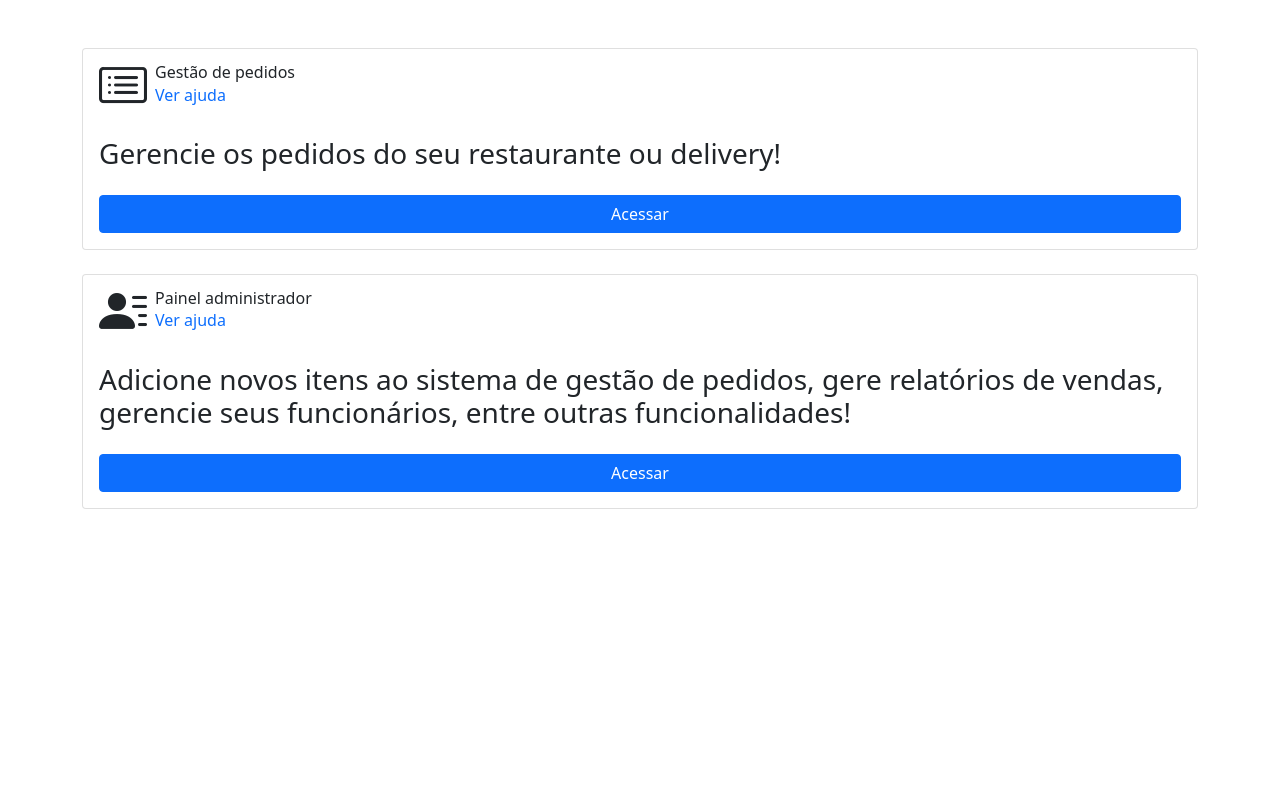
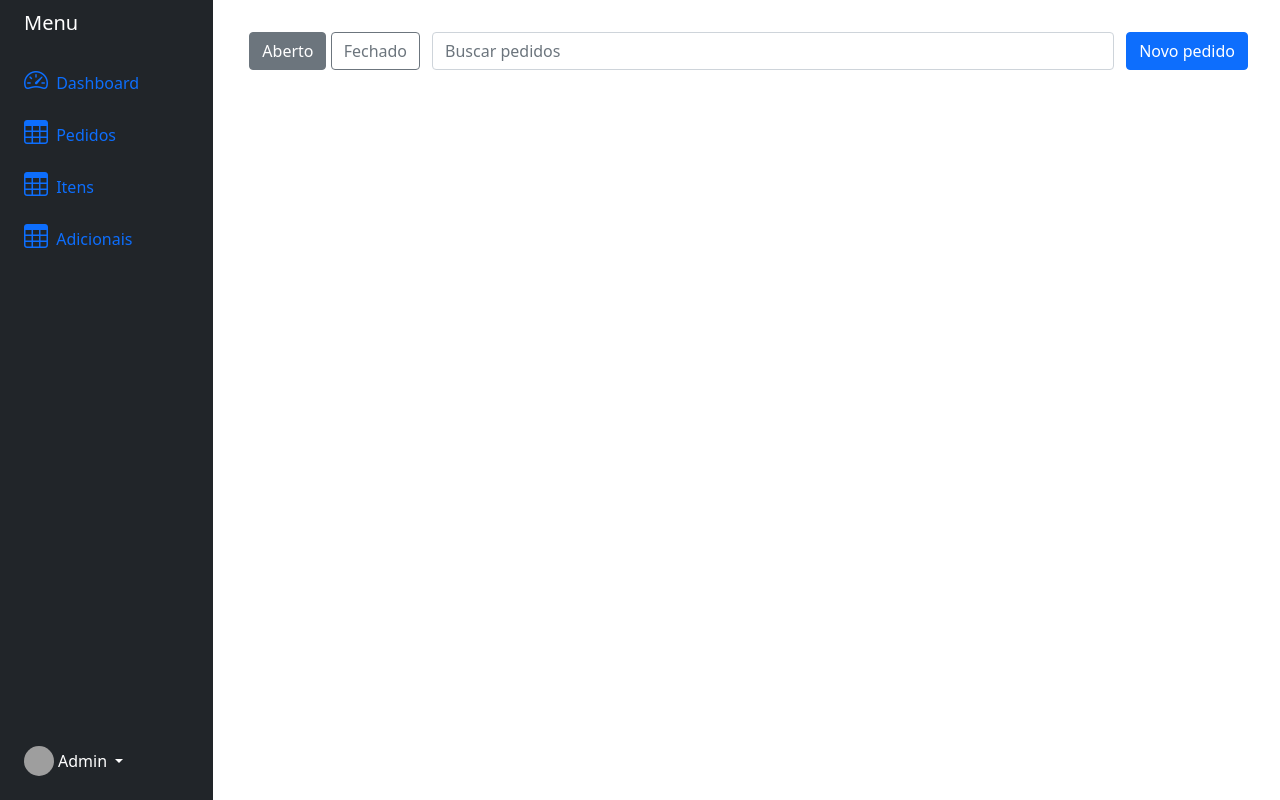
Before and after one commit to demetrius-mp/order-manager, a FastAPI app: page / in a window 1280 px wide. Run offline with FastAPI, Linux system fonts and the light colour scheme; data that the repository does not hold is empty; some libraries are stand-ins or nearby versions; grey boxes are pictures that could not be loaded.

Commit message:
refactor: admin panel with orders route

```diff
--- a/app/frontend/templates/base.html
+++ b/app/frontend/templates/base.html
@@ -15,7 +15,64 @@
 
 <body>
 
-    {% block content %}{% endblock content %}
+    <div class="container-fluid">
+        <div class="row flex-nowrap">
+            <div class="col-auto col-md-3 col-xl-2 px-sm-2 px-0 bg-dark">
+                <div class="d-flex flex-column align-items-center align-items-sm-start px-3 pt-2 text-white min-vh-100">
+                    <a href="/"
+                        class="d-flex align-items-center pb-3 mb-md-0 me-md-auto text-white text-decoration-none">
+                        <span class="fs-5 d-none d-sm-inline">Menu</span>
+                    </a>
+                    <ul class="nav nav-pills flex-column mb-sm-auto mb-0 align-items-center align-items-sm-start"
+                        id="menu">
+                        <li>
+                            <a href="#" class="nav-link px-0 align-middle">
+                                <i class="fs-4 bi-speedometer2"></i> <span
+                                    class="ms-1 d-none d-sm-inline">Dashboard</span>
+                            </a>
+                        </li>
+                        <li>
+                            <a href="{{ url_for('pedidos') }}" class="nav-link px-0 align-middle">
+                                <i class="fs-4 bi-table"></i> <span class="ms-1 d-none d-sm-inline">Pedidos</span></a>
+                        </li>
+                        <li>
+                            <a href="#" class="nav-link px-0 align-middle">
+                                <i class="fs-4 bi-table"></i> <span class="ms-1 d-none d-sm-inline">Itens</span></a>
+                            </a>
+                        </li>
+                        <li>
+                            <a href="#" class="nav-link px-0 align-middle">
+                                <i class="fs-4 bi-table"></i> <span
+                                    class="ms-1 d-none d-sm-inline">Adicionais</span></a>
+                            </a>
+                        </li>
+                    </ul>
+                    <hr>
+                    <!-- Profile picture -->
+                    <div class="dropdown pb-4">
+                        <a href="#" class="d-flex align-items-center text-white text-decoration-none dropdown-toggle"
+                            id="dropdownUser1" data-bs-toggle="dropdown" aria-expanded="false">
+                            <img src="https://github.com/mdo.png" alt="hugenerd" width="30" height="30"
+                                class="rounded-circle">
+                            <span class="d-none d-sm-inline mx-1">Admin</span>
+                        </a>
+                        <ul class="dropdown-menu dropdown-menu-dark text-small shadow" aria-labelledby="dropdownUser1">
+                            <li><a class="dropdown-item" href="#">New project...</a></li>
+                            <li><a class="dropdown-item" href="#">Settings</a></li>
+                            <li><a class="dropdown-item" href="#">Profile</a></li>
+                            <li>
+                                <hr class="dropdown-divider">
+                            </li>
+                            <li><a class="dropdown-item" href="#">Sign out</a></li>
+                        </ul>
+                    </div>
+                </div>
+            </div>
+            <div class="col py-3">
+                {% block content %}{% endblock content %}
+            </div>
+        </div>
+    </div>
 
     <script type="text/javascript" src="{{ url_for('static', path='/dependencies/toast/tata.js') }}"></script>
     <script type="text/javascript"
--- a/app/frontend/templates/home.html
+++ /dev/null
@@ -1,74 +0,0 @@
-{% extends "base.html" %}
-{% block content %}
-<div id="ajuda-gestao-pedidos" class="modal fade" tabindex="-1">
-    <div class="modal-dialog modal-dialog-scrollable">
-        <div class="modal-content">
-            <div class="modal-header">
-                <h5 class="modal-title">
-                    Ajuda
-                </h5>
-                <button type="button" class="btn-close" data-bs-dismiss="modal"></button>
-            </div>
-            <div class="modal-body">
-                Versão 1.0
-            </div>
-            <div class="modal-footer">
-                <div class="container">
-                    <div class="btn-toolbar justify-content-between">
-                        <button data-bs-dismiss="modal" type="button" class="btn btn-secondary">Fechar</button>
-                        <button data-bs-dismiss="modal" type="button" class="btn btn-primary">Entendi</button>
-                    </div>
-                </div>
-            </div>
-        </div>
-    </div>
-</div>
-
-<div class="container mt-5 mb-3">
-    <div class="row">
-        <div class="col">
-            <div class="card px-3 pb-3 mb-2">
-                <div class="d-flex justify-content-between">
-                    <div class="d-flex flex-row align-items-center">
-                        <i style="font-size: 3rem" class="bi bi-card-list"></i>
-                        <div class="ms-2 c-details">
-                            <h6 class="mb-0">Gestão de pedidos</h6><span><a data-bs-toggle="modal"
-                                    data-bs-target="#ajuda-gestao-pedidos" class="text-decoration-none" href="">Ver
-                                    ajuda</a></span>
-                        </div>
-                    </div>
-                </div>
-                <div class="mt-3">
-                    <h3 class="heading">Gerencie os pedidos do seu restaurante ou delivery!</h3>
-                    <div class="d-grid mt-4">
-                        <a href="{{ url_for('pedidos') }}" class="btn btn-primary">Acessar</a>
-                    </div>
-                </div>
-            </div>
-        </div>
-    </div>
-    <div class="row mt-3">
-        <div class="col">
-            <div class="card px-3 pb-3 mb-2">
-                <div class="d-flex justify-content-between">
-                    <div class="d-flex flex-row align-items-center">
-                        <i style="font-size: 3rem" class="bi bi-person-lines-fill"></i>
-                        <div class="ms-2 c-details">
-                            <h6 class="mb-0">Painel administrador</h6><span><a data-bs-toggle="modal"
-                                    data-bs-target="#ajuda-gestao-pedidos" class="text-decoration-none" href="">Ver
-                                    ajuda</a></span>
-                        </div>
-                    </div>
-                </div>
-                <div class="mt-3">
-                    <h3 class="heading">Adicione novos itens ao sistema de gestão de pedidos, gere relatórios de vendas,
-                        gerencie seus funcionários, entre outras funcionalidades!</h3>
-                    <div class="d-grid mt-4">
-                        <a href="{{ url_for('admin') }}" class="btn btn-primary">Acessar</a>
-                    </div>
-                </div>
-            </div>
-        </div>
-    </div>
-</div>
-{% endblock content %}
```
Also changed, not shown: app/frontend/main.py (+2 -11 lines), app/frontend/templates/admin.html (deleted, +0 -60 lines).
